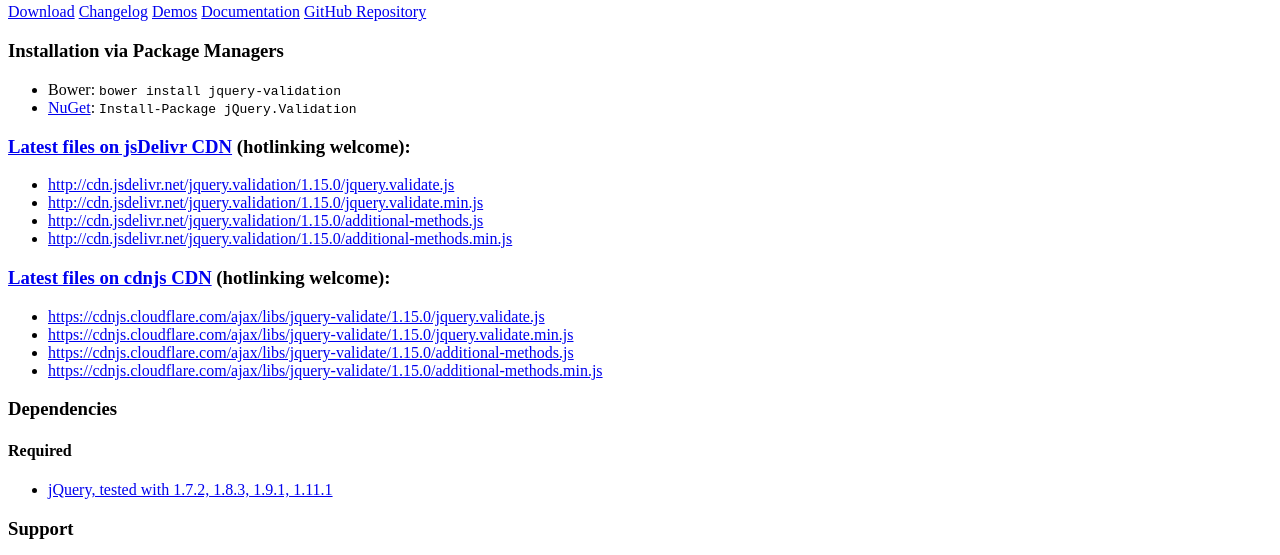
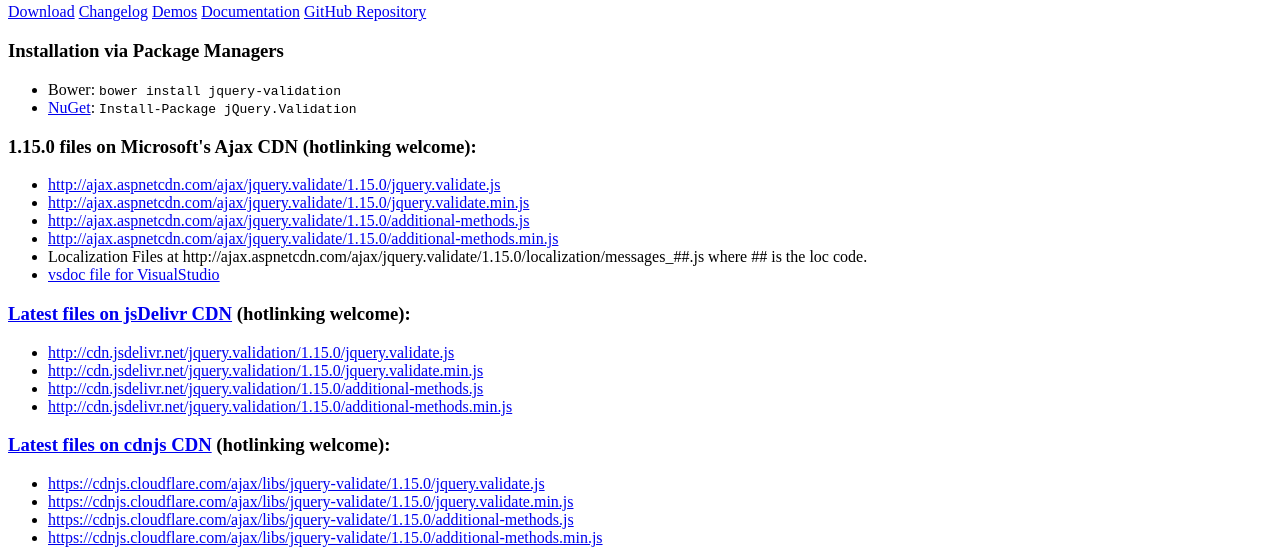
Before and after one commit to jquery-validation/validation-content, a website: page pages/index.html in a window 1280 px wide. Shown: the part 937-1492 px from the top of the page. Drawn offline with Linux system fonts and the light colour scheme.

Commit message:
Revert "Index: removed not working MS CDN links"
This reverts commit 176c7f6390ed5e04866d272f40502a9f2a6d08ed.

```diff
--- a/pages/index.html
+++ b/pages/index.html
@@ -27,6 +27,17 @@
 <ul>
 <li>Bower: <code>bower install jquery-validation</code></li>
 <li><a href="https://www.nuget.org/packages/jquery.validation">NuGet</a>: <code>Install-Package jQuery.Validation</code></li>
+</ul>
+
+<h3>
+1.15.0 files on Microsoft's Ajax CDN (hotlinking welcome):</h3>
+<ul>
+	<li><a href="http://ajax.aspnetcdn.com/ajax/jquery.validate/1.15.0/jquery.validate.js">http://ajax.aspnetcdn.com/ajax/jquery.validate/1.15.0/jquery.validate.js</a></li>
+	<li><a href="http://ajax.aspnetcdn.com/ajax/jquery.validate/1.15.0/jquery.validate.min.js">http://ajax.aspnetcdn.com/ajax/jquery.validate/1.15.0/jquery.validate.min.js</a></li>
+	<li><a href="http://ajax.aspnetcdn.com/ajax/jquery.validate/1.15.0/additional-methods.js">http://ajax.aspnetcdn.com/ajax/jquery.validate/1.15.0/additional-methods.js</a></li>
+	<li><a href="http://ajax.aspnetcdn.com/ajax/jquery.validate/1.15.0/additional-methods.min.js">http://ajax.aspnetcdn.com/ajax/jquery.validate/1.15.0/additional-methods.min.js</a></li>
+	<li>Localization Files at http://ajax.aspnetcdn.com/ajax/jquery.validate/1.15.0/localization/messages_##.js where ## is the loc code.</li>
+	<li><a href="http://ajax.aspnetcdn.com/ajax/jquery.validate/1.8/jquery.validate-vsdoc.js">vsdoc file for VisualStudio</a></li>
 </ul>
 
 <h3>
```
